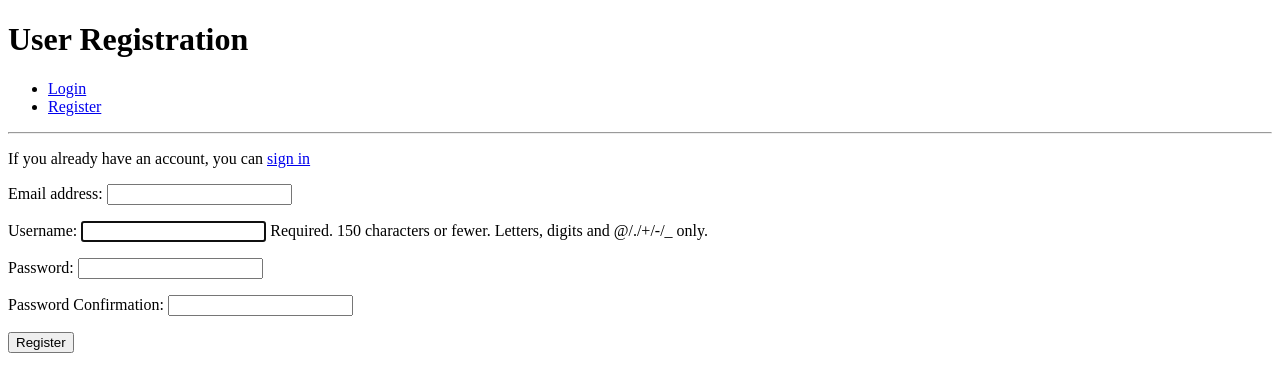
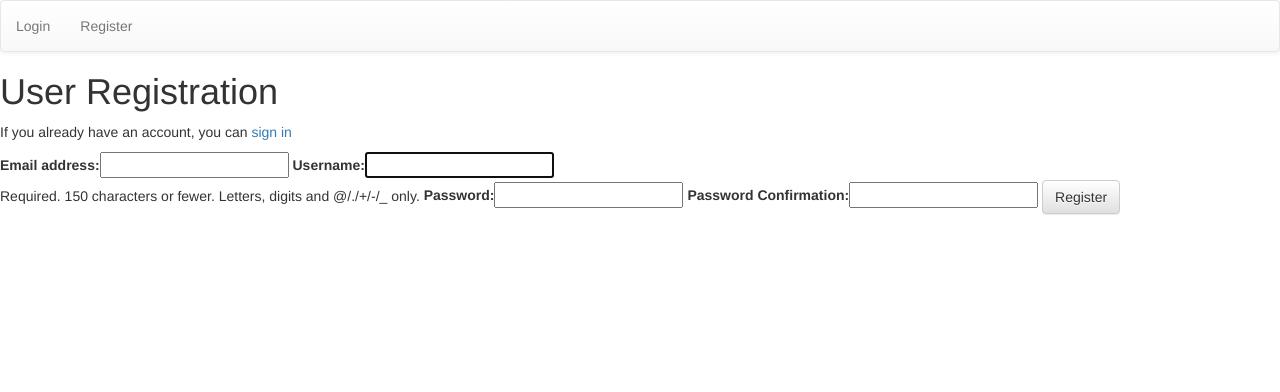
Before and after one commit to SHIVVYLOU/Django_auth, a Django app: page /accounts/register/ in a window 1280 px wide. Shown: the top 392 px of the page. Run offline with Django 3.2, Linux system fonts and the light colour scheme; some libraries are stand-ins or nearby versions.

Commit message:
bootstrap elements added to kform & login

```diff
--- a/accounts/templates/base.html
+++ b/accounts/templates/base.html
@@ -5,15 +5,20 @@
     <meta name="viewport" content="width=device-width, initial-scale=1.0">
     <meta http-equiv="X-UA-Compatible" content="ie=edge">
     <title>{% block page_title %}{% endblock %}</title>
+
+    <!--minified CSS from tutorial CodeInstitute-->
+    <link rel="stylesheet" href="https://maxcdn.bootstrapcdn.com/bootstrap/3.3.7/css/bootstrap.min.css" integrity="sha384-BVYiiSIFeK1dGmJRAkycuHAHRg32OmUcww7on3RYdg4Va+PmSTsz/K68vbdEjh4u" crossorigin="anonymous">
+
+    <!-- Optional theme -->
+    <link rel="stylesheet" href="https://maxcdn.bootstrapcdn.com/bootstrap/3.3.7/css/bootstrap-theme.min.css" integrity="sha384-rHyoN1iRsVXV4nD0JutlnGaslCJuC7uwjduW9SVrLvRYooPp2bWYgmgJQIXwl/Sp" crossorigin="anonymous">
+
+    <!-- compiled minified JavaScript  from tutorial CodeInstitute-->
+    <script src="https://maxcdn.bootstrapcdn.com/bootstrap/3.3.7/js/bootstrap.min.js" integrity="sha384-Tc5IQib027qvyjSMfHjOMaLkfuWVxZxUPnCJA7l2mCWNIpG9mGCD8wGNIcPD7Txa" crossorigin="anonymous"></script>
 </head>
 
 <body>
-    <h1>
-        {% block page_heading %}{% endblock %}
-    </h1>
-
-    <nav>
-        <ul>
+        <nav class="navbar navbar-default">
+        <ul class=" nav navbar-nav">
             {% if user.is_authenticated %}
             <li><a href="{% url 'profile' %}">Profile</a></li>
             <li><a href="{% url 'logout' %}">Logout</a></li>
@@ -23,8 +28,10 @@
             {% endif %}
         </ul>
     </nav>
-
-    <hr> {% if messages %}
+    <h1>
+        {% block page_heading %}{% endblock %}
+    </h1>
+        {% if messages %}
     <div>
         <!--{% for message in messages %} {{ message }} {% endfor %}-->
     </div>
--- a/accounts/templates/login.html
+++ b/accounts/templates/login.html
@@ -1,4 +1,6 @@
 {% extends 'base.html' %}
+
+{% load bootstrap_tags %}
 
 {% block page_title %} Login Page {% endblock %}
 
@@ -7,8 +9,8 @@
 {% block content %}
 <form method="POST">
         {% csrf_token %}
-     {{ login_form }}
-     <button type="submit">Login</button>
+     {{ login_form | as_bootstrap }}
+     <button type="submit" class="btn btn-default">Login</button>
     </form>
     <p><a href="{% url 'password_reset' %}">Reset Password</a></p>
 {% endblock %}
--- a/accounts/templates/registration.html
+++ b/accounts/templates/registration.html
@@ -1,12 +1,14 @@
+{% extends 'base.html' %}
 
-{% extends 'base.html' %}
+{% load bootstrap_tags %}
+
 {% block page_title %}Registration Page{% endblock %}
 {% block page_heading %}User Registration{% endblock %}
 {% block content %}
 <p>If you already have an account, you can <a href="{% url 'login' %}">sign in </a></p>
 <form method="POST">
         {% csrf_token %}
-     {{ registration_form.as_p }}
-     <button type="submit">Register</button>
+     {{ registration_form | as_bootstrap }}
+     <button type="submit" class="btn btn-default">Register</button>
     </form>
 {% endblock %}
--- a/django_auth/settings.py
+++ b/django_auth/settings.py
@@ -34,6 +34,7 @@ INSTALLED_APPS = [
     'django.contrib.sessions',
     'django.contrib.messages',
     'django.contrib.staticfiles',
+    'django_forms_bootstrap',
     'accounts'
 ]
 
```
